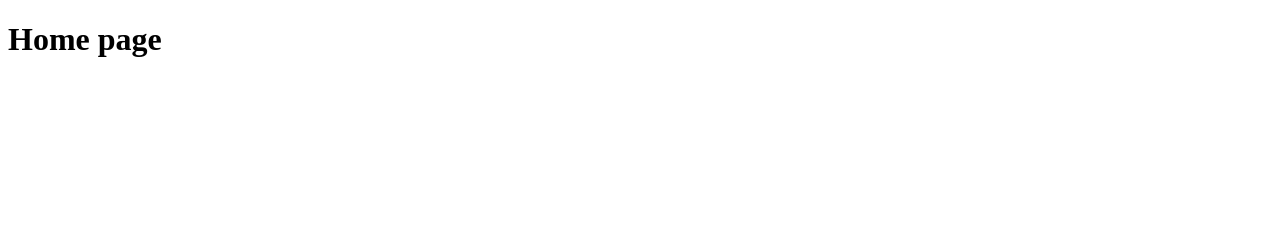
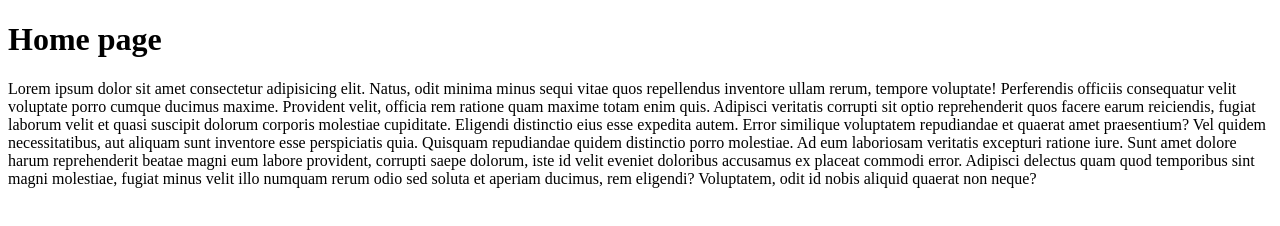
Before and after one commit to Gaston82/test, a plain HTML site: page index.html in a window 1280 px wide. Drawn offline with Linux system fonts and the light colour scheme.

Commit message:
add a paragraph

```diff
--- a/index.html
+++ b/index.html
@@ -8,6 +8,11 @@
 </head>
 <body>
     <h1>Home page</h1>
+    <p>Lorem ipsum dolor sit amet consectetur adipisicing elit. Natus, odit minima minus sequi vitae quos repellendus inventore ullam rerum, tempore voluptate! Perferendis officiis consequatur velit voluptate porro cumque ducimus maxime.
+    Provident velit, officia rem ratione quam maxime totam enim quis. Adipisci veritatis corrupti sit optio reprehenderit quos facere earum reiciendis, fugiat laborum velit et quasi suscipit dolorum corporis molestiae cupiditate.
+    Eligendi distinctio eius esse expedita autem. Error similique voluptatem repudiandae et quaerat amet praesentium? Vel quidem necessitatibus, aut aliquam sunt inventore esse perspiciatis quia. Quisquam repudiandae quidem distinctio porro molestiae.
+    Ad eum laboriosam veritatis excepturi ratione iure. Sunt amet dolore harum reprehenderit beatae magni eum labore provident, corrupti saepe dolorum, iste id velit eveniet doloribus accusamus ex placeat commodi error.
+    Adipisci delectus quam quod temporibus sint magni molestiae, fugiat minus velit illo numquam rerum odio sed soluta et aperiam ducimus, rem eligendi? Voluptatem, odit id nobis aliquid quaerat non neque?</p>
 
 </body>
 </html>
```
